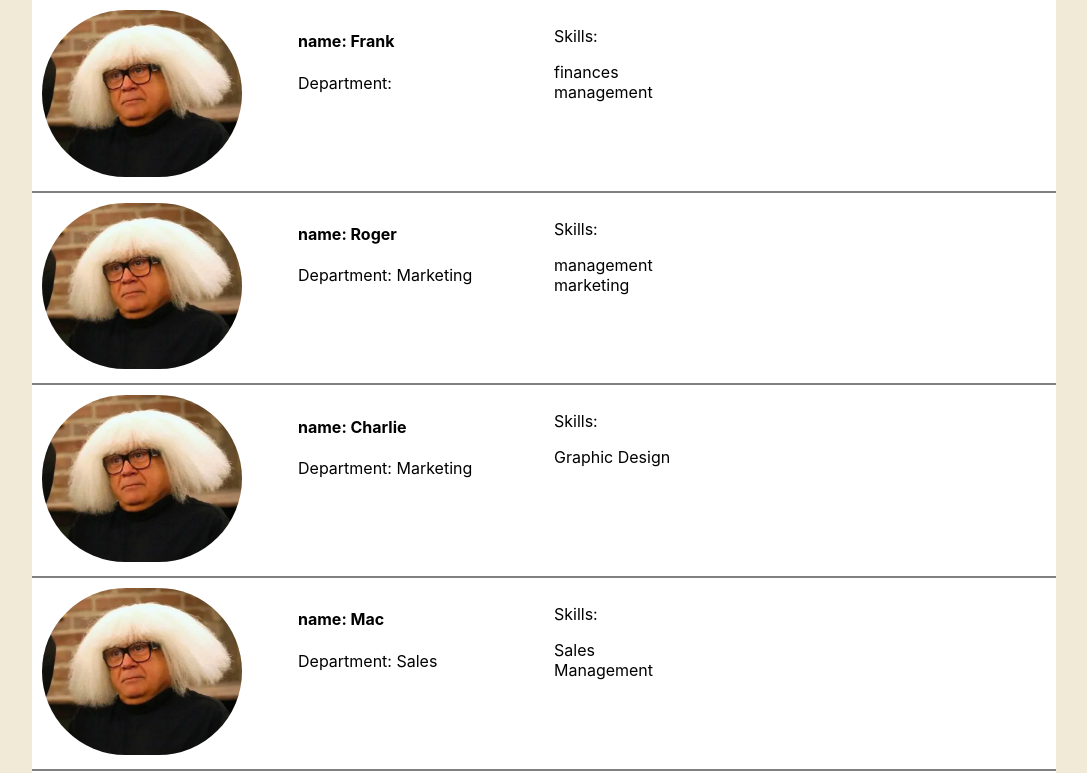
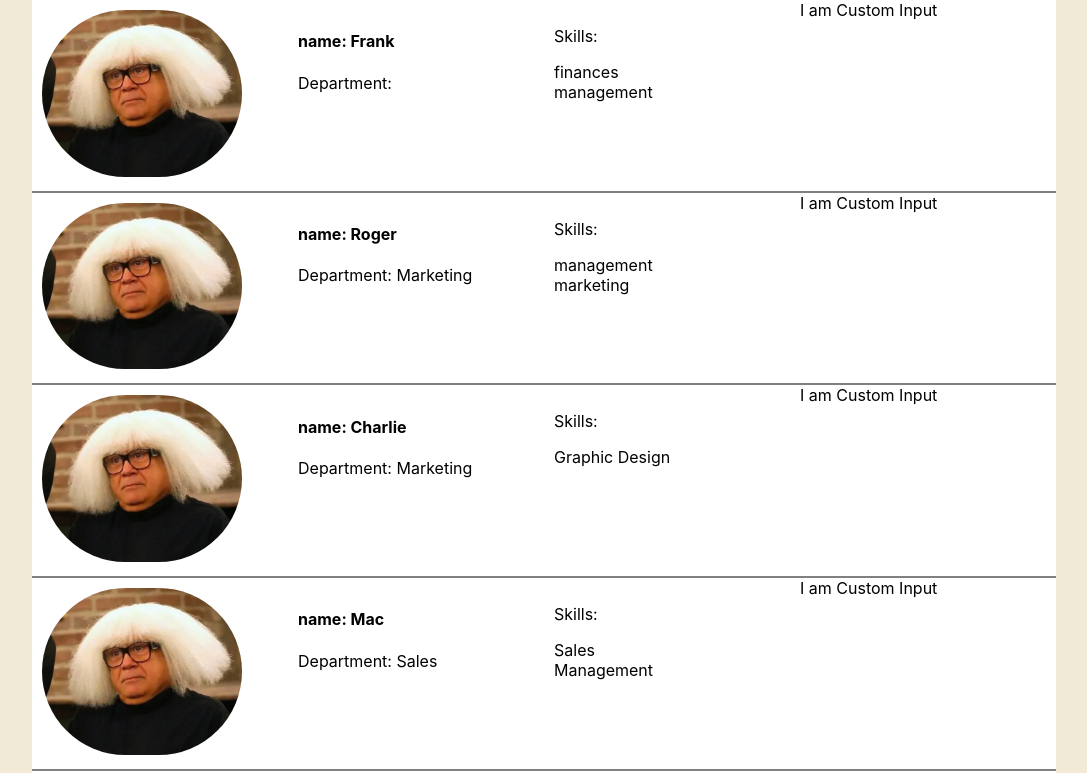
Before and after one commit to CD-Mackay/staffing-app, a React (Create React App) app: page / in a window 1280 px wide. Shown: the top 773 px of the page, without its empty margins (96-1183 px from the left). Built offline with nearby package versions, Linux system fonts and the light colour scheme.

Commit message:
build and import custom input component

```diff
--- /dev/null
+++ b/src/components/Input/CustomInput.js
@@ -0,0 +1,15 @@
+import React from "react";
+
+import StyledCustomInput from "./StyledCustomInput";
+
+// Component Imports
+
+const CustomInput = () => {
+  return (
+    <StyledCustomInput>
+     I am Custom Input
+    </StyledCustomInput>
+  );
+};
+
+export default CustomInput;
--- /dev/null
+++ b/src/components/Input/StyledCustomInput.js
@@ -0,0 +1,7 @@
+import styled from 'styled-components';
+
+const StyledCustomInput = styled.div`
+
+`;
+
+export default StyledCustomInput;
--- a/src/components/StaffCard/StaffCard.js
+++ b/src/components/StaffCard/StaffCard.js
@@ -1,4 +1,5 @@
 import React from "react";
+import CustomInput from "../Input/CustomInput";
 
 import StyledStaffCard from "./styledStaffCard";
 
@@ -21,6 +22,7 @@ const StaffCard = ({ employee }) => {
           })}
         </ul>
       </div>
+      <CustomInput />
     </StyledStaffCard>
   );
 };
```
